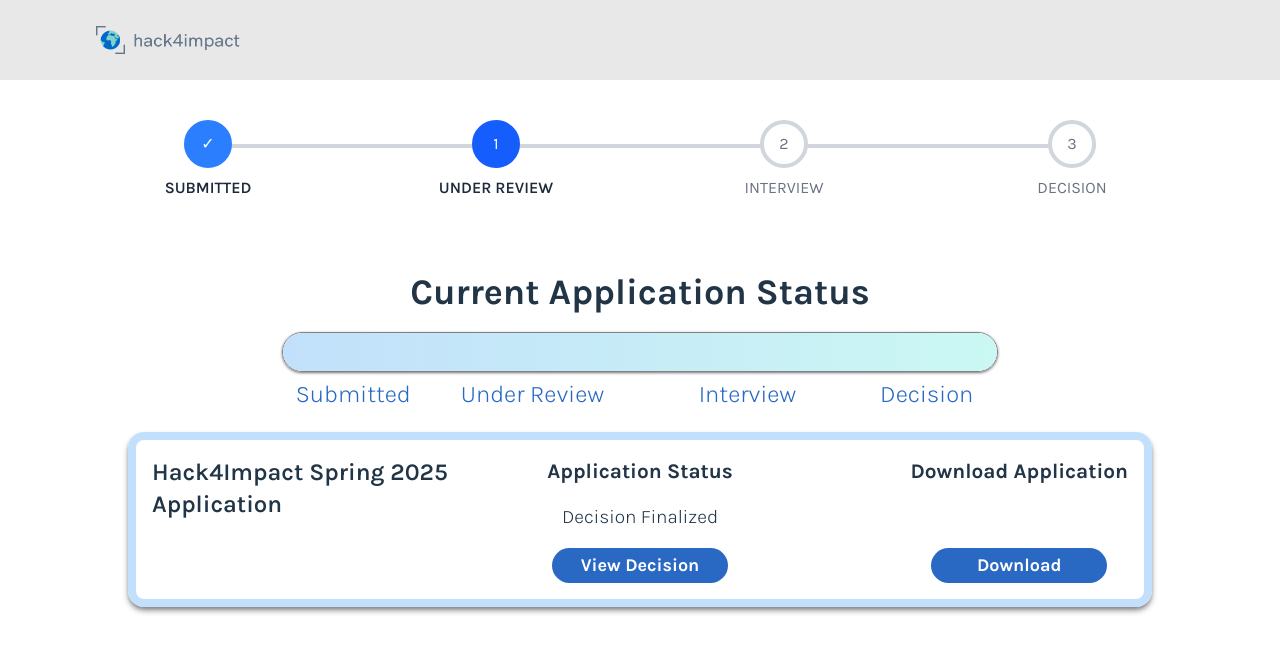
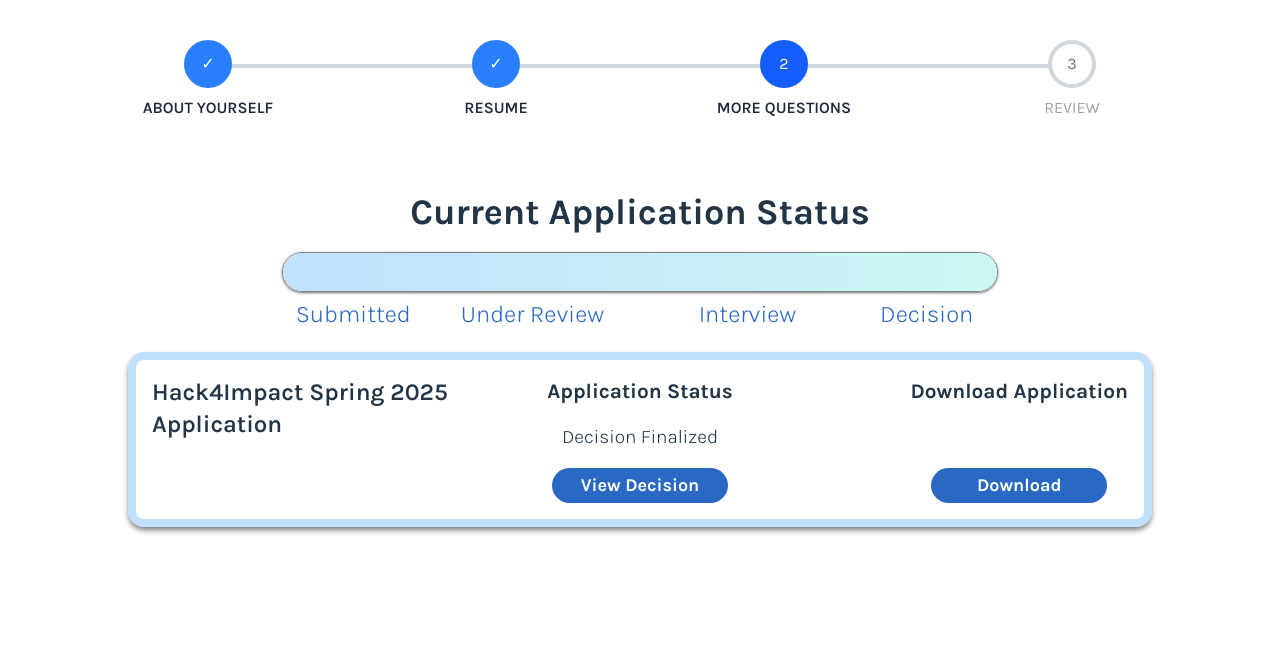
Before and after one commit to Hack4Impact-UMD/h4i-internal-application-tool, a React (Vite) app in the folder frontend/: page / in a window 1280 px wide. Shown: the top 652 px of the page. Built offline with nearby package versions, Linux system fonts and the light colour scheme.

Commit message:
applyingtimeline

```diff
--- a/frontend/src/components/status/ApplicationTimeline.tsx
+++ b/frontend/src/components/status/ApplicationTimeline.tsx
@@ -1,5 +1,5 @@
 const StatusTimeline = () => {
-    const currentStep = 1; // 1 = Submitted, 2 = Under Review, etc.
+    const currentStep = 2; // 1 = Submitted, 2 = Under Review, etc.
     const items = [
       { label: "Submitted" },
       { label: "Under Review" },
--- /dev/null
+++ b/frontend/src/components/status/ApplyingTimeline.tsx
@@ -0,0 +1,65 @@
+import { useState } from "react";
+
+const AppplyingTimeline = () => {
+  const [currentStep, setCurrentStep] = useState(2);
+  const [maxStepReached] = useState(2);
+
+  const items = [
+    { label: "About Yourself"},
+    { label: "Resume" },
+    { label: "More questions " },
+    { label: "Review" },
+  ];
+
+  const handleStepClick = (index: number) => {
+    if (index <= maxStepReached) {
+      setCurrentStep(index);
+    }
+  };
+
+  return (
+    <div className="bg-white py-10">
+      <div className="container mx-auto max-w-6xl">
+        <ul className="flex justify-between relative before:absolute before:top-6 before:left-30 before:right-30 before:h-1 before:bg-gray-300">
+          {items.map((item, index) => {
+            const isCompleted = index < currentStep;
+            const isActive = index === currentStep;
+            const isUnlocked = index <= maxStepReached;
+
+            return (
+              <li
+                key={item.label}
+                className="flex-1 text-center relative z-10"
+                onClick={() => handleStepClick(index)}
+                style={{ cursor: isUnlocked ? "pointer" : "default" }}
+              >
+                <div
+                  className={`w-12 h-12 mx-auto mb-2 flex items-center justify-center rounded-full border-4 transition-colors duration-300 ${
+                    isCompleted
+                      ? "bg-blue-500 text-white border-blue-500"
+                      : isActive
+                      ? "bg-blue-600 text-white border-blue-600"
+                      : "bg-white text-gray-500 border-gray-300"
+                  }`}
+                >
+                  {isCompleted ? "✓" : index}
+                </div>
+                <p
+                  className={`uppercase ${
+                    isUnlocked
+                      ? "text-gray-800 font-semibold"
+                      : "text-gray-400"
+                  }`}
+                >
+                  {item.label}
+                </p>
+              </li>
+            );
+          })}
+        </ul>
+      </div>
+    </div>
+  );
+};
+
+export default AppplyingTimeline;
--- a/frontend/src/components/status/StatusPage.tsx
+++ b/frontend/src/components/status/StatusPage.tsx
@@ -5,6 +5,7 @@ import Navbar from './Navbar';
 import ProgressBar from './ProgressBar';
 import StatusBox from './StatusBox';
 import StatusTimeline from './ApplicationTimeline.tsx';
+import ApplyingTimeline from './ApplyingTimeline.tsx';
 
 function StatusPage() {
     // TODO: Get these fields from the centralized state
@@ -15,9 +16,9 @@ function StatusPage() {
 
     return (
         <>
-            <Navbar />
+            {/* <Navbar/> */}
             {/* <ApplicationTimeline/> */}
-            <StatusTimeline/>
+            <ApplyingTimeline/>
 
             <div className="flex flex-col w-full items-center p-8">
                 <div className="flex flex-col w-full gap-5 font-bold max-w-5xl items-center">
```
